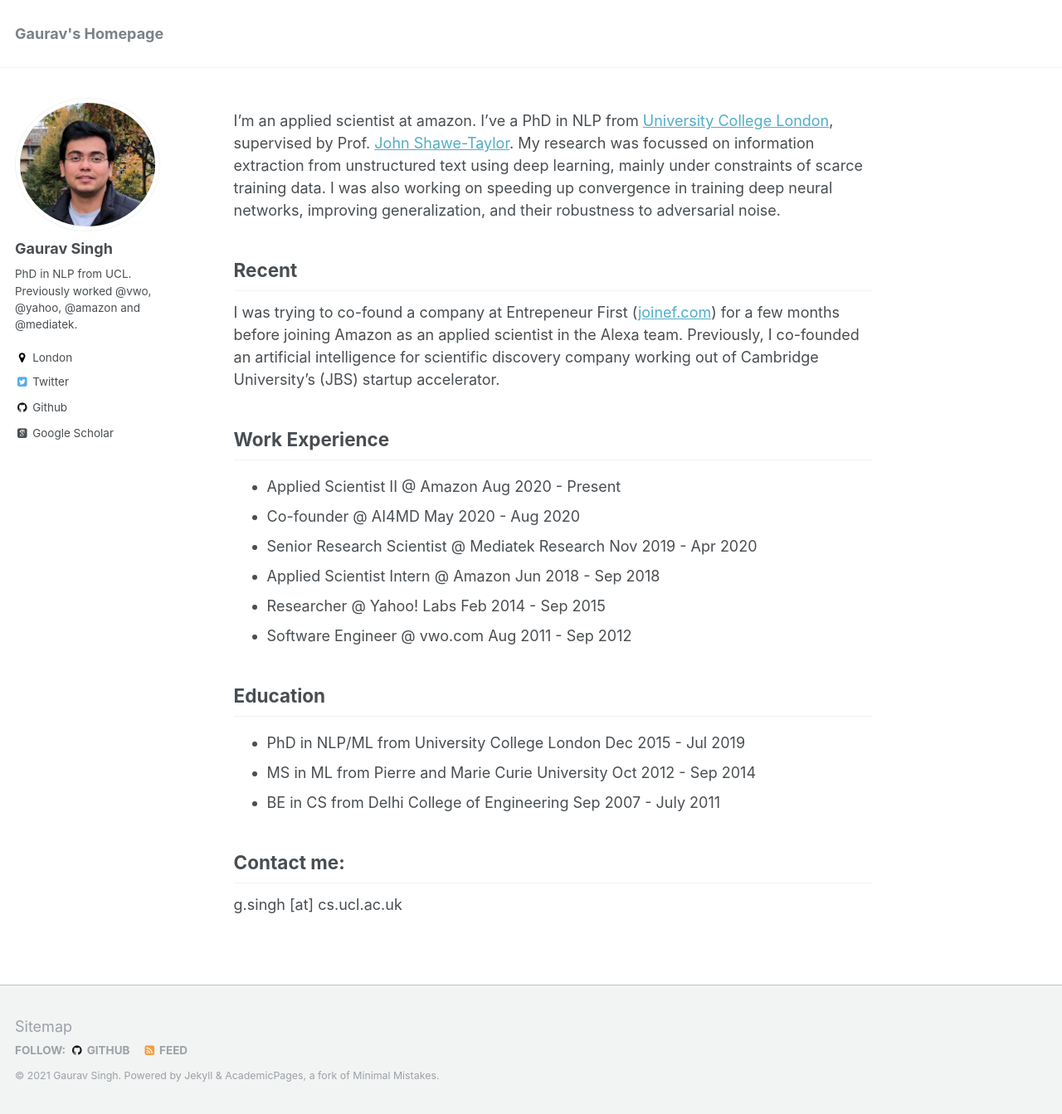
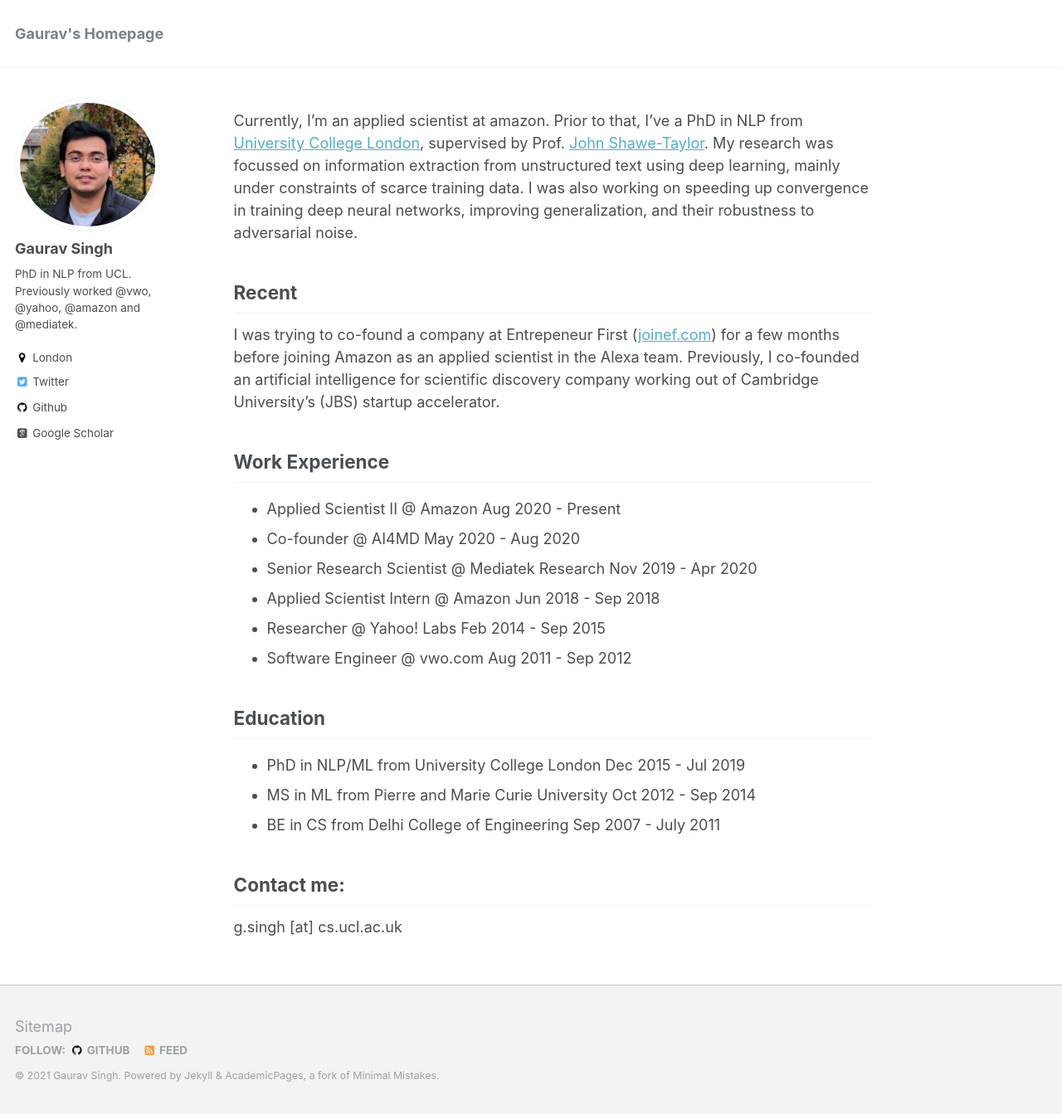
Before and after one commit to gauravsc/gauravsc.github.io, a Jekyll site: the page built from _pages/about.md, in a window 1280 px wide and 1343 px high. Shown: the whole window at 83% size. Built offline with Jekyll 4.4.1, drawn with Linux system fonts in a browser that asks for light colours; some web fonts are replaced.

Commit message:
Update about.md

```diff
--- a/_pages/about.md
+++ b/_pages/about.md
@@ -8,7 +8,7 @@
   - /about.html
 ---
 
-I'm an applied scientist at amazon. I've a PhD in NLP from <a href="https://www.ucl.ac.uk/">University College London</a>, supervised by Prof. <a href="http://www0.cs.ucl.ac.uk/staff/J.Shawe-Taylor/">John Shawe-Taylor</a>. My research was focussed on information extraction from unstructured text using deep learning, mainly under constraints of scarce training data. I was also working on speeding up convergence in training deep neural networks, improving generalization, and their robustness to adversarial noise.
+Currently, I'm an applied scientist at amazon. Prior to that, I've a PhD in NLP from <a href="https://www.ucl.ac.uk/">University College London</a>, supervised by Prof. <a href="http://www0.cs.ucl.ac.uk/staff/J.Shawe-Taylor/">John Shawe-Taylor</a>. My research was focussed on information extraction from unstructured text using deep learning, mainly under constraints of scarce training data. I was also working on speeding up convergence in training deep neural networks, improving generalization, and their robustness to adversarial noise.
 
 Recent
 ------
```
